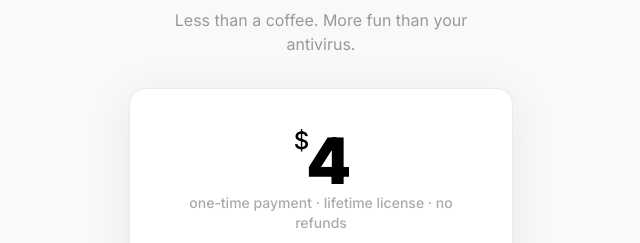
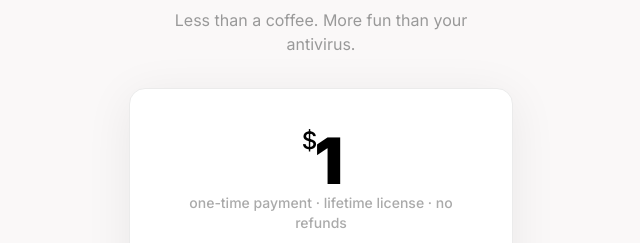
Before and after one commit to mohammedimran2901/slapwindows-landing, a Next.js app: page / in a window 1280 px wide. Shown: the part 2740-2983 px from the top of the page, without its empty margins (319-959 px from the left). Built offline with nearby package versions, Linux system fonts and the light colour scheme.

Commit message:
Pricing change

```diff
--- a/app/page.tsx
+++ b/app/page.tsx
@@ -452,7 +452,7 @@ export default function Home() {
               <sup className="text-xl sm:text-2xl font-medium align-super">
                 $
               </sup>
-              4
+              1
             </div>
             <div className="text-xs sm:text-sm text-[#aaa] mb-6 font-medium">
               one-time payment · lifetime license · no refunds
```
